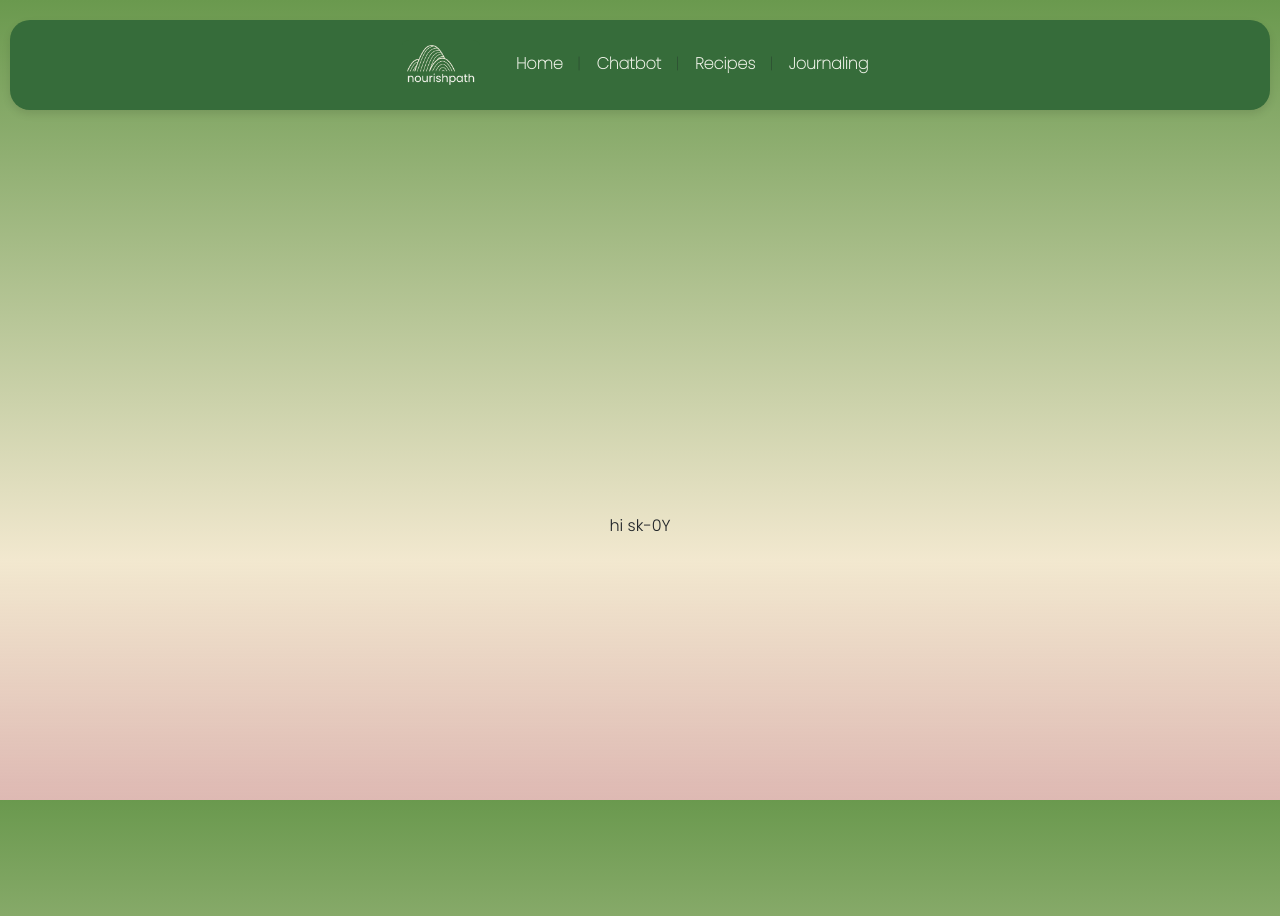
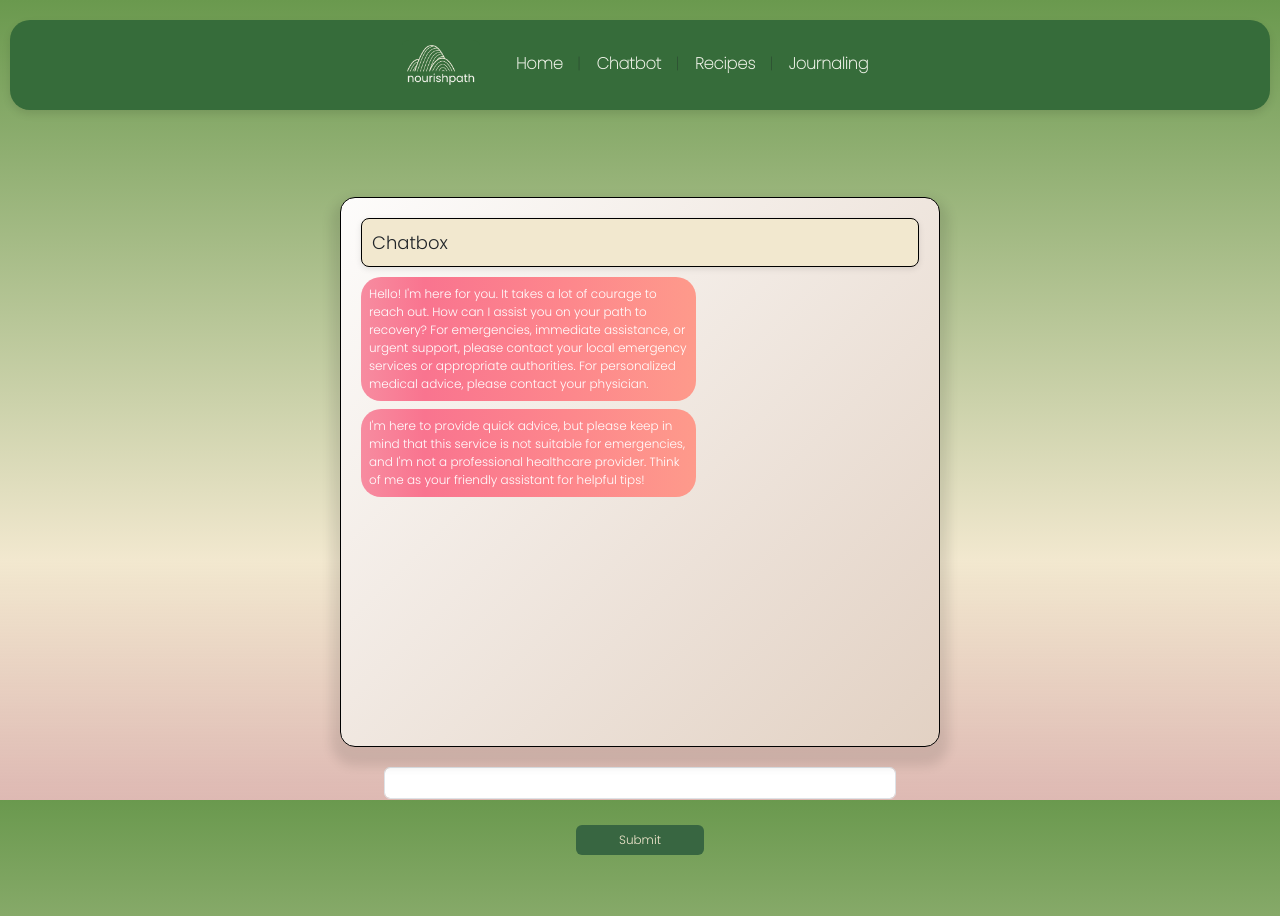
Before and after one commit to Aya-Maree/NourishPath, a React (Create React App) app in the folder client/nourish-path/: page /chatbot in a window 1280 px wide. Shown: the top 916 px of the page. Built offline with nearby package versions, Linux system fonts and the light colour scheme.

Commit message:
format chatbot

```diff
--- /dev/null
+++ b/client/nourish-path/src/chatbot.css
@@ -0,0 +1,152 @@
+
+
+ .message-container {
+  display: flex;
+  flex-direction: column;
+  box-shadow: 0 10px 11px 9px rgba(6, 1, 1, 0.1);
+  border-radius: 10px;
+  border: 1px solid black;
+  padding: 40px;
+  position: relative; /* Add relative positioning */
+  overflow: hidden; /* Hide overflow to prevent double scrollbars */
+}
+
+.chat-title {
+  font-size: 18px;
+  font-weight: 100px;
+  margin-bottom: 10px;
+  background-color: #F2E8CF;
+  border: 1px solid #000;
+
+  padding: 10px; /* Add some padding to the title */
+  position: sticky;
+  top: 0;
+  z-index: 1; /* Set a higher z-index to ensure it stays above the content */
+  box-shadow: 0 2px 6px rgba(0, 0, 0, 0.1);
+  border-radius: 8px;
+}
+
+
+
+/* Customize scrollbar */
+#chtBx::-webkit-scrollbar {
+  width: 6px; /* Set the width of the scrollbar */
+  height: 10px;
+}
+
+#chtBx::-webkit-scrollbar-thumb {
+  background-color: #000; /* Set the color of the thumb */
+  border-radius: 4px; /* Set the border-radius of the thumb */
+}
+
+#chtBx::-webkit-scrollbar-track {
+  background-color: #f0f0f0;
+  border-radius: 4px;
+
+}
+
+  .message {
+    padding: 8px;
+    margin-bottom: 8px;
+    max-width: 60%;
+    font-size: 12px;
+    word-wrap: break-word;
+  }
+
+  .user {
+    background-image: linear-gradient(60deg, #abecd6 0%, #fbed96 100%);
+    color: rgb(11, 4, 4);
+    align-self: flex-end;
+    border-radius: 20px
+  }
+
+  .assistant {
+    background-image: linear-gradient(to right, #f78ca0 0%, #f9748f 19%, #fd868c 60%, #fe9a8b 100%);;
+    color: white;
+    align-self: flex-start;
+    border-radius: 20px
+  }
+
+  #msg{
+
+    background-image: linear-gradient(135deg, #fdfcfb 0%, #e2d1c3 100%);
+    border-radius: 20px
+
+  }
+  form {
+    display: flex;
+    flex-direction: column;
+    align-items: center;
+    margin-top: 20px;
+  }
+
+  #srchbr {
+    width: 200%;
+    margin-bottom: 10px;
+    height: 50%;
+    font-size: 12px;
+  }
+
+  #chatBtn {
+    width: 50%;
+    size: 20px;
+    background-color: #386641;
+    color: #F2E8CF;
+    border: 0px;
+    font-size: 12px;
+  }
+
+  #chtBx {
+    width: 600px; /* Adjust the width as needed */
+    height: 550px; /* Adjust the height as needed */
+    background-image: linear-gradient(135deg, #fdfcfb 0%, #e2d1c3 100%);
+    border-radius: 15px; /* Adjust the border-radius as needed */
+    overflow-y: auto; /* Add scroll when content exceeds height */
+    padding: 20px;
+  }
+  .typing-indicator {
+    display: flex;
+    align-items: center;
+  }
+
+  .typing-dots {
+    display: flex;
+  }
+
+  .typing-dots span {
+    width: 8px;
+    height: 8px;
+    background-color: #666;
+    border-radius: 50%;
+    margin-right: 4px;
+    animation: typing-dot-animation 1.5s infinite;
+  }
+
+  @keyframes typing-dot-animation {
+    0%, 20%, 100% {
+      opacity: 0;
+      transform: scale(1);
+    }
+    40% {
+      opacity: 1;
+      transform: scale(1.5);
+    }
+  }
+  .loading-dots {
+  display: flex;
+}
+
+.dot {
+  width: 8px;
+  height: 8px;
+  background-color: #020c16; /* Adjust the color as needed */
+  border-radius: 50%;
+  margin-right: 4px;
+  animation: bounce 0.6s infinite alternate;
+}
+
+@keyframes bounce {
+  to {
+    transform: translateY(-5px);
+  }
+}
--- a/client/nourish-path/src/pages/chatBot.js
+++ b/client/nourish-path/src/pages/chatBot.js
@@ -1,20 +1,122 @@
-import React, {useState} from 'react';
-import { Container } from 'react-bootstrap';
-import 'bootstrap/dist/css/bootstrap.min.css'
-import OpenAI from 'openai'
+import React, { useState } from 'react';
+import { Button, Container, Form, Spinner } from 'react-bootstrap';
+import 'bootstrap/dist/css/bootstrap.min.css';
+import OpenAI from 'openai';
+import '../chatbot.css';
+import LoadingDots from './loading.js'
 
 const openai = new OpenAI({
-    apiKey: process.env.REACT_APP_OPENAI_API_KEY,
-    dangerouslyAllowBrowser: true
-})
+  apiKey: 'your-api-key',
+  dangerouslyAllowBrowser: true,
+});
 
-function ChatBot(){
-    const [questionType, setQuestionType] = useState('general')
+const triggerPrompt =
+  "I'm really sorry to hear that you're feeling triggered right now. It's important to prioritize your well-being. If you need immediate assistance, consider reaching out to a trusted friend, family member, or mental health professional. You can also try engaging in activities that usually bring you comfort, like deep breathing exercises, listening to calming music, or taking a short walk. Remember, it's okay to ask for help. If you'd like, we can continue our conversation in a more positive direction whenever you feel ready. Take care.";
 
-    return(
-       <Container className='mt-3'>
-        hi {process.env.REACT_APP_OPENAI_API_KEY.slice(0,5)}
-       </Container>
-    );
+const helpPrompt =
+  "If you're looking for help, don't hesitate to reach out to friends, family, or professionals. Your well-being is important. If you're in crisis, consider contacting a crisis hotline or seeking immediate assistance. Remember, there's always support available.";
+
+const physicalActivityPrompt =
+  "It's great that you're interested in physical activity! Engaging in regular physical activity has numerous benefits for both physical and mental health. You can try activities like walking, jogging, cycling, swimming, yoga, or even dancing. Remember to choose activities that you enjoy, so it feels more like fun than a chore. If you have any specific preferences or goals, let me know, and I can provide more personalized suggestions.";
+
+function ChatBot() {
+  const [questionType, setQuestionType] = useState('general');
+  const [messages, setMessages] = useState([
+    {
+      role: 'assistant',
+      content:
+        "Hello! I'm here for you. It takes a lot of courage to reach out. How can I assist you on your path to recovery? For emergencies, immediate assistance, or urgent support, please contact your local emergency services or appropriate authorities. For personalized medical advice, please contact your physician.",
+    },
+    {
+        role: 'assistant',
+        content:"I'm here to provide quick advice, but please keep in mind that this service is not suitable for emergencies, and I'm not a professional healthcare provider. Think of me as your friendly assistant for helpful tips!"
+    }
+  ]);
+  const [userInput, setUserInput] = useState('');
+  const [isLoading, setIsLoading] = useState(false);
+
+  const handleInput = async (e) => {
+    e.preventDefault();
+    setIsLoading(true);
+
+    let assistantMessage;
+
+    const userInputLower = userInput.toLowerCase();
+
+    if (userInputLower.includes('trigger')) {
+      assistantMessage = triggerPrompt;
+    } else if (userInputLower.includes('help')) {
+      assistantMessage = helpPrompt;
+    } else if (userInputLower.includes('physical activity')) {
+      assistantMessage = physicalActivityPrompt;
+    } else {
+      // Add other conditions and prompts as needed
+      // For example, you might have a prompt for greetings, specific topics, etc.
+      // If none of the specific conditions match, use the general OpenAI response
+      const endpoint = 'https://api.openai.com/v1/chat/completions';
+      const body = {
+        model: 'gpt-3.5-turbo',
+        messages: [...messages, { role: 'user', content: userInput }],
+        temperature: 1,
+        max_tokens: 256,
+        top_p: 1,
+        frequency_penalty: 0,
+        presence_penalty: 0,
+      };
+
+      const response = await fetch(endpoint, {
+        method: 'POST',
+        headers: {
+          'Content-Type': 'application/json',
+          Authorization: `Bearer ${openai.apiKey}`,
+        },
+        body: JSON.stringify(body),
+      });
+
+      const data = await response.json();
+      assistantMessage = data.choices[0].message.content;
+    }
+
+    setMessages([
+      ...messages,
+      { role: 'user', content: userInput },
+      { role: 'assistant', content: assistantMessage },
+    ]);
+
+    setUserInput('');
+    setIsLoading(false);
+  };
+
+  return (
+    <Container  id="size" className='chat-container mt-3'>
+      <div id="chtBx" className='message-container'>
+      <div className="chat-title">Chatbox</div>
+        {messages.map((msg, index) => (
+          <div
+            key={index}
+            className={`message ${msg.role === 'user' ? 'user' : 'assistant'}`}
+          >
+            {msg.content}
+          </div>
+        ))}
+        {isLoading && <LoadingDots className='mt-3' />}
+      </div>
+      <div id="form">
+      <Form onSubmit={handleInput}>
+        <Form.Control
+          type='text'
+          id="srchbr"
+          value={userInput}
+          onChange={(e) => setUserInput(e.target.value)}
+        />
+        <Button id="chatBtn" variant='info' type='submit' className='mt-3'>
+          Submit
+        </Button>
+      </Form>
+
+      </div>
+    </Container>
+  );
 }
+
 export default ChatBot;
--- /dev/null
+++ b/client/nourish-path/src/pages/loading.js
@@ -0,0 +1,14 @@
+
+import React from 'react';
+
+const LoadingDots = () => {
+  return (
+    <div className="loading-dots">
+      <div className="dot"></div>
+      <div className="dot"></div>
+      <div className="dot"></div>
+    </div>
+  );
+};
+
+export default LoadingDots;
```
Also changed, not shown: 1 other file (tests, documents, lock files or other folders).
